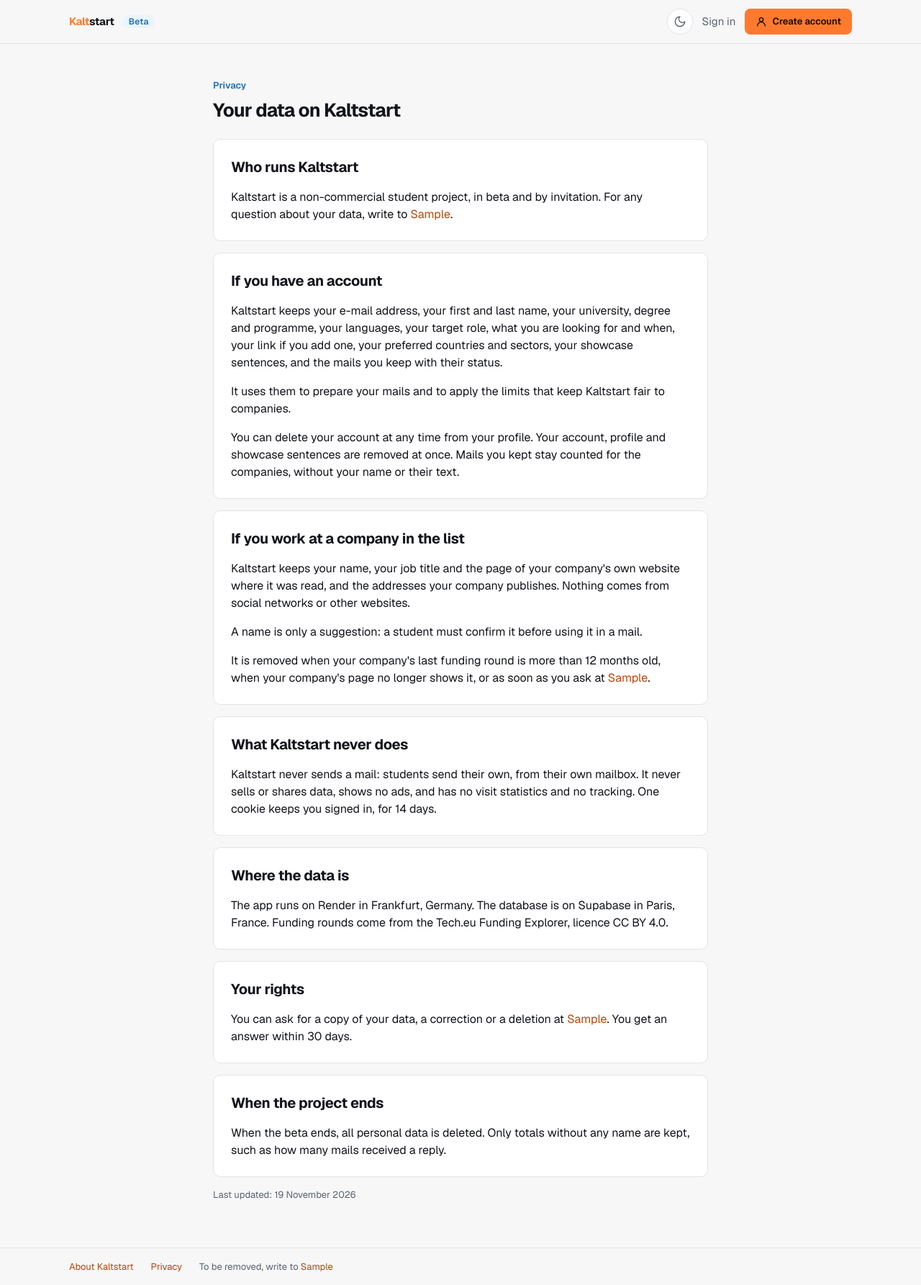
After one commit to camilmechta/kaltstart, a Python web app: template src/kaltstart/api/templates/privacy.html in a window 1280 px wide. The commit adds this page. Shown: the whole page at 72% size. Run offline with Jinja, Linux system fonts and the light colour scheme; the template is opened without the code that fills it: most values are stand-ins (such as "Sample title", 1, 10 or a date in 2020).

Commit message:
feat: a privacy page, linked from every page and from sign-up

```diff
--- a/src/kaltstart/api/app.py
+++ b/src/kaltstart/api/app.py
@@ -175,6 +175,10 @@ def create_app(store: AppStore, auth: Auth, *, session_secret: str, removal_cont
     def about(request: Request):
         return page(request, "about.html")
 
+    @app.get("/privacy")
+    def privacy(request: Request):
+        return page(request, "privacy.html")
+
     @app.get("/signup")
     def signup_form(request: Request):
         return page(request, "signup.html")
--- a/src/kaltstart/api/templates/base.html
+++ b/src/kaltstart/api/templates/base.html
@@ -44,6 +44,7 @@
   <footer class="footer">
     <div class="footer-inner">
       <a href="/about">About Kaltstart</a>
+      <a href="/privacy">Privacy</a>
       <span>To be removed, write to <a href="mailto:{{ removal_contact }}">{{ removal_contact }}</a></span>
     </div>
   </footer>
--- /dev/null
+++ b/src/kaltstart/api/templates/privacy.html
@@ -0,0 +1,42 @@
+{% extends "base.html" %}
+{% block title %}Privacy · Kaltstart{% endblock %}
+{% block main_class %}container column{% endblock %}
+{% block content %}
+<p class="kicker">Privacy</p>
+<h1 class="title-xl">Your data on Kaltstart</h1>
+<div class="stack" style="margin-top:24px">
+  <div class="card stack">
+    <h2 class="title-lg">Who runs Kaltstart</h2>
+    <p>Kaltstart is a non-commercial student project, in beta and by invitation. For any question about your data, write to <a href="mailto:{{ removal_contact }}">{{ removal_contact }}</a>.</p>
+  </div>
+  <div class="card stack">
+    <h2 class="title-lg">If you have an account</h2>
+    <p>Kaltstart keeps your e-mail address, your first and last name, your university, degree and programme, your languages, your target role, what you are looking for and when, your link if you add one, your preferred countries and sectors, your showcase sentences, and the mails you keep with their status.</p>
+    <p>It uses them to prepare your mails and to apply the limits that keep Kaltstart fair to companies.</p>
+    <p>You can delete your account at any time from your profile. Your account, profile and showcase sentences are removed at once. Mails you kept stay counted for the companies, without your name or their text.</p>
+  </div>
+  <div class="card stack">
+    <h2 class="title-lg">If you work at a company in the list</h2>
+    <p>Kaltstart keeps your name, your job title and the page of your company's own website where it was read, and the addresses your company publishes. Nothing comes from social networks or other websites.</p>
+    <p>A name is only a suggestion: a student must confirm it before using it in a mail.</p>
+    <p>It is removed when your company's last funding round is more than 12 months old, when your company's page no longer shows it, or as soon as you ask at <a href="mailto:{{ removal_contact }}">{{ removal_contact }}</a>.</p>
+  </div>
+  <div class="card stack">
+    <h2 class="title-lg">What Kaltstart never does</h2>
+    <p>Kaltstart never sends a mail: students send their own, from their own mailbox. It never sells or shares data, shows no ads, and has no visit statistics and no tracking. One cookie keeps you signed in, for 14 days.</p>
+  </div>
+  <div class="card stack">
+    <h2 class="title-lg">Where the data is</h2>
+    <p>The app runs on Render in Frankfurt, Germany. The database is on Supabase in Paris, France. Funding rounds come from the Tech.eu Funding Explorer, licence CC BY 4.0.</p>
+  </div>
+  <div class="card stack">
+    <h2 class="title-lg">Your rights</h2>
+    <p>You can ask for a copy of your data, a correction or a deletion at <a href="mailto:{{ removal_contact }}">{{ removal_contact }}</a>. You get an answer within 30 days.</p>
+  </div>
+  <div class="card stack">
+    <h2 class="title-lg">When the project ends</h2>
+    <p>When the beta ends, all personal data is deleted. Only totals without any name are kept, such as how many mails received a reply.</p>
+  </div>
+  <p class="muted small">Last updated: 19 November 2026</p>
+</div>
+{% endblock %}
--- a/src/kaltstart/api/templates/signup.html
+++ b/src/kaltstart/api/templates/signup.html
@@ -14,6 +14,7 @@
   <label>Password <input type="password" name="password" autocomplete="new-password" minlength="8" required aria-describedby="password-help"><span class="field-help" id="password-help">At least 8 characters.</span></label>
   <label>Invitation code <input type="text" name="code" autocomplete="off" required aria-describedby="code-help"><span class="field-help" id="code-help">The code you were invited with.</span></label>
   <button class="btn btn-primary" type="submit">Create account</button>
+  <p class="muted small">How Kaltstart uses your data: <a href="/privacy">Privacy</a>.</p>
   <p class="small muted">Already registered? <a href="/signin">Sign in</a>.</p>
 </form>
 {% endif %}
```
Also changed, not shown: tests/api/test_privacy.py (added, +36 -0 lines).
